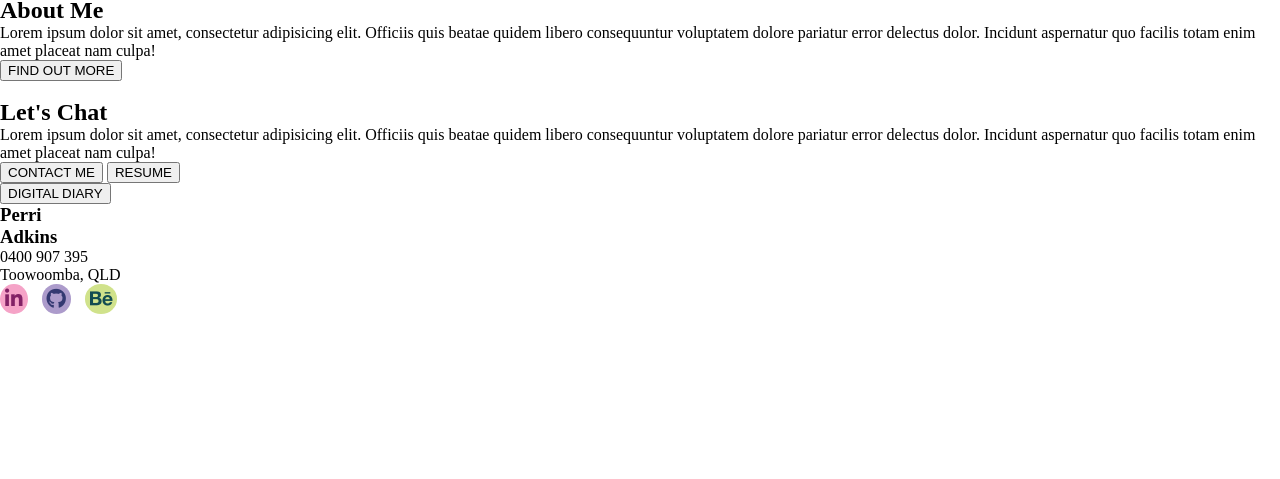
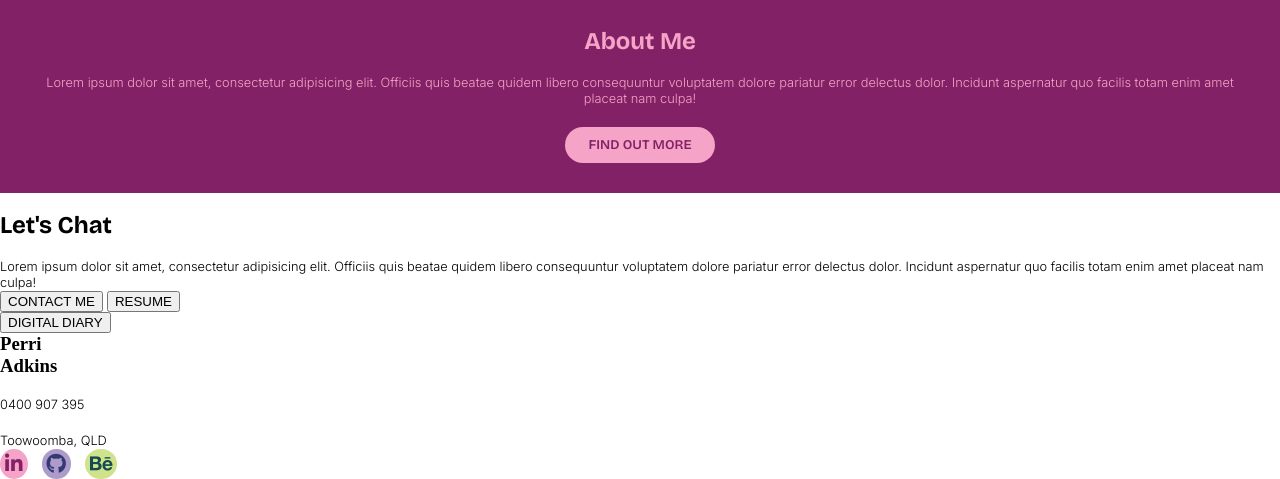
Before and after one commit to perripez/t1a1_portfolio, a plain HTML site: page index.html in a window 1280 px wide. Shown: the part 353-832 px from the top of the page. Before the commit the page ends 800 px from the top, so only its background shows below. Drawn offline with nearby package versions, Linux system fonts and the light colour scheme.

Commit message:
Begin styling home page

```diff
--- a/styles/index.css
+++ b/styles/index.css
@@ -1,4 +1,7 @@
+/* General Styling */
+
 @import url('https://fonts.googleapis.com/css2?family=Bricolage+Grotesque:opsz,wght@12..96,200..800&display=swap');
+@import url('https://fonts.googleapis.com/css2?family=Inter:wght@100..900&display=swap');
 
 :root {
     --black: #121113;
@@ -14,6 +17,8 @@
 *{
     margin:0;
 }
+
+/* Header */
 
 header{
     width: 100dvw;
@@ -93,3 +98,37 @@ nav #current {
 .header-social {
     padding-bottom:20px;
 }
+
+/* About Section */
+
+#home-about {
+    background-color: var(--magenta);
+    color: var(--pink);
+    padding: 30px;
+    text-align: center;
+}
+
+h2 {
+    font-family: "Bricolage Grotesque", sans-serif;
+    font-size: 1.5rem;
+}
+
+p {
+    font-family: "inter", sans-serif;
+    font-size: .8rem;
+    font-weight: 300;
+    line-height: 1rem;;
+    padding-top: 20px;
+}
+
+#about-btn {
+    background-color: var(--pink);
+    color: var(--magenta);
+    font-family:"Bricolage Grotesque", sans-serif;
+    font-weight: 600;
+    border: none;
+    padding: 10px;
+    border-radius: 20px;
+    margin-top: 20px;
+    width: 150px;
+}
```
Also changed, not shown: 1 other file.
